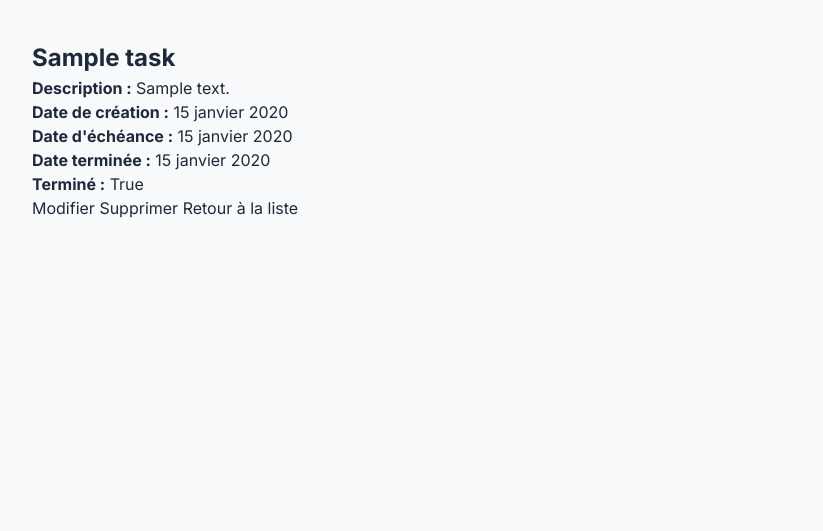
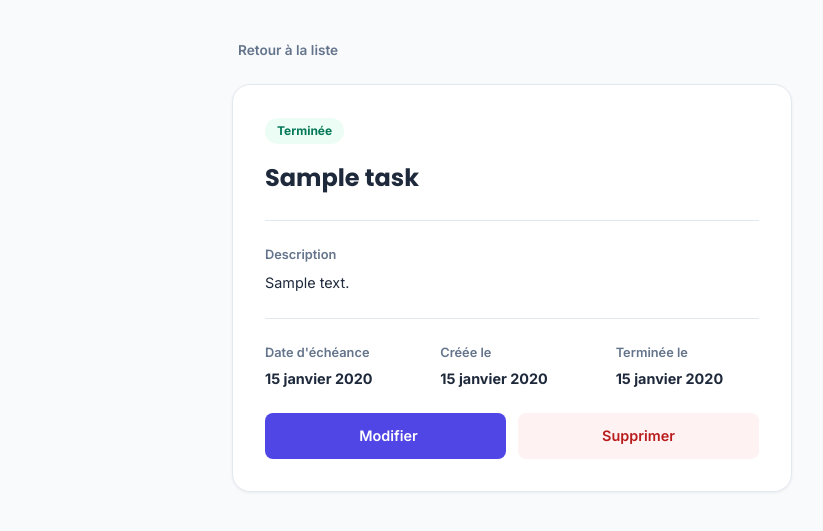
Before and after one commit to mahachu/MYDO-list, a Django app: page /tasks/1/ in a window 1280 px wide. Shown: the top 531 px of the page, without its empty margins (128-951 px from the left). Run offline with Django 5.2, Linux system fonts and the light colour scheme; tables that the repository leaves empty hold one stand-in row (values such as "Sample post"); some libraries are stand-ins or nearby versions.

Commit message:
page de detail tache v1

```diff
--- a/tasks/static/tasks/css/style.css
+++ b/tasks/static/tasks/css/style.css
@@ -443,6 +443,14 @@ input{
     .form-title{
         font-size: 1.25rem;
     }
+
+    .detail-card{
+        padding: var(--spacing-md);
+    }
+
+    .detail-title{
+        font-size: 1.25rem;
+    }
 }
 
 @media (max-width: 480px){
@@ -472,6 +480,15 @@ input{
     .btn-cancel{
         width: 100%;
         text-align: center;
+    }
+
+    .detail-dates{
+        flex-direction: column;
+        gap: var(--spacing-sm);
+    }
+
+    .detail-actions{
+        flex-direction: column;
     }
 }
 
@@ -583,3 +600,120 @@ input{
 .btn-cancel:hover{
     background-color: var(--border-color);
 }
+
+
+/* ==========================
+   DÉTAIL D'UNE TÂCHE (.detail-card)
+========================== */
+
+/* Lien "Retour à la liste", au-dessus de la carte */
+.back-link{
+    display: flex;
+    align-items: center;
+    gap: 6px;
+    max-width: 560px;           /* même largeur max que .detail-card */
+    margin: 0 auto var(--spacing-md) auto;
+    color: var(--text-secondary);
+    font-size: .85rem;
+    font-weight: 600;
+    transition: .2s;
+}
+.back-link:hover{
+    color: var(--primary-text);
+}
+
+/* La grande carte blanche, même principe que .form-card */
+.detail-card{
+    max-width: 560px;
+    margin: 0 auto;
+    background-color: var(--card-color);
+    border: 1px solid var(--border-color);
+    border-radius: var(--radius-lg);
+    box-shadow: var(--shadow);
+    padding: var(--spacing-lg);
+}
+
+.detail-title{
+    font-family: 'Poppins', sans-serif;
+    font-size: 1.5rem;
+    font-weight: 700;
+    color: var(--text-color);
+    margin-top: var(--spacing-sm);
+    margin-bottom: var(--spacing-md);
+}
+
+/* Ligne de séparation fine entre les sections */
+.detail-divider{
+    border: none;                        /* on annule la bordure par défaut du <hr> */
+    border-top: 1px solid var(--border-color);  /* puis on en redessine une seule, en haut */
+    margin: var(--spacing-md) 0;
+}
+
+.detail-section{
+    margin-bottom: var(--spacing-xs);
+}
+
+/* Petit texte gris au-dessus de chaque information (ex: "Description", "Créée le") */
+.detail-label{
+    font-size: .8rem;
+    font-weight: 600;
+    color: var(--text-secondary);
+    margin-bottom: 6px;
+}
+
+.detail-text{
+    color: var(--text-color);
+    font-size: .9rem;
+    line-height: 1.6;
+}
+
+/* Les 3 dates, alignées côte à côte */
+.detail-dates{
+    display: flex;
+    gap: var(--spacing-lg);
+    margin-bottom: var(--spacing-md);
+}
+
+.detail-date-item{
+    flex: 1;   /* chaque date prend la même largeur, se partagent l'espace à égalité */
+}
+
+.detail-value{
+    font-size: .9rem;
+    font-weight: 700;
+    color: var(--text-color);
+}
+
+/* Ligne des boutons Modifier / Supprimer */
+.detail-actions{
+    display: flex;
+    gap: 12px;
+}
+
+.detail-actions .btn-save{
+    display: inline-flex;
+    align-items: center;
+    justify-content: center;
+    gap: 6px;
+    flex: 1;
+    text-align: center;
+}
+
+.btn-delete{
+    flex: 1;
+    display: flex;
+    align-items: center;
+    justify-content: center;
+    padding: 12px 24px;
+    background-color: var(--danger-light);
+    color: var(--danger-text);
+    border-radius: var(--radius-sm);
+    font-size: .9rem;
+    font-weight: 600;
+    transition: .2s;
+}
+
+.btn-delete:hover{
+    background-color: var(--danger-color);
+    color: #fff;
+}
--- a/tasks/templates/tasks/task_detail.html
+++ b/tasks/templates/tasks/task_detail.html
@@ -1,17 +1,63 @@
 {% extends "tasks/base.html" %}
 
-{% block title%}
+{% block title %}
 Détail de la tâche - MYDO list
 {% endblock %}
 
 {% block content %}
-<h2>{{task.title}}</h2>
-<p><strong>Description :</strong> {{task.description}}</p>
-<p><strong>Date de création :</strong> {{task.created_date}}</p>
-<p><strong>Date d'échéance :</strong> {{task.due_date}}</p>
-<p><strong>Date terminée :</strong> {{task.completed_date}}</p>
-<p><strong>Terminé :</strong> {{task.completed}}</p>
-<a href="{% url 'task_update' task.id %}">Modifier</a>
-<a href="{% url 'task_delete' task.id %}">Supprimer</a>
-<a href="{% url 'task_list' %}">Retour à la liste</a>
+
+    <a href="{% url 'task_list' %}" class="back-link">
+        <ion-icon name="arrow-back-outline"></ion-icon> Retour à la liste
+    </a>
+
+    <div class="detail-card">
+
+        {# Badge de statut, réutilise les mêmes classes que sur la liste des tâches #}
+        {% if task.status == "completed" %}
+            <span class="badge completed">Terminée</span>
+        {% elif task.status == "late" %}
+            <span class="badge late">En retard</span>
+        {% else %}
+            <span class="badge todo">À faire</span>
+        {% endif %}
+
+        <h1 class="detail-title">{{ task.title }}</h1>
+
+        <hr class="detail-divider">
+
+        {# Section description #}
+        <div class="detail-section">
+            <p class="detail-label">Description</p>
+            <p class="detail-text">{{ task.description }}</p>
+        </div>
+
+        <hr class="detail-divider">
+
+        {# Les 3 dates, côte à côte #}
+        <div class="detail-dates">
+            <div class="detail-date-item">
+                <p class="detail-label">Date d'échéance</p>
+                <p class="detail-value">{{ task.due_date }}</p>
+            </div>
+            <div class="detail-date-item">
+                <p class="detail-label">Créée le</p>
+                <p class="detail-value">{{ task.created_date }}</p>
+            </div>
+            <div class="detail-date-item">
+                <p class="detail-label">Terminée le</p>
+                {# Si la tâche n'est pas encore terminée, completed_date vaut None : on affiche un tiret à la place #}
+                <p class="detail-value">{% if task.completed_date %}{{ task.completed_date }}{% else %}—{% endif %}</p>
+            </div>
+        </div>
+
+        {# Boutons d'action #}
+        <div class="detail-actions">
+            <a href="{% url 'task_update' task.id %}" class="btn-save">
+                <ion-icon name="pencil-outline"></ion-icon> Modifier
+            </a>
+            <a href="{% url 'task_delete' task.id %}" class="btn-delete">Supprimer</a>
+        </div>
+
+    </div>
+
 {% endblock %}
```
